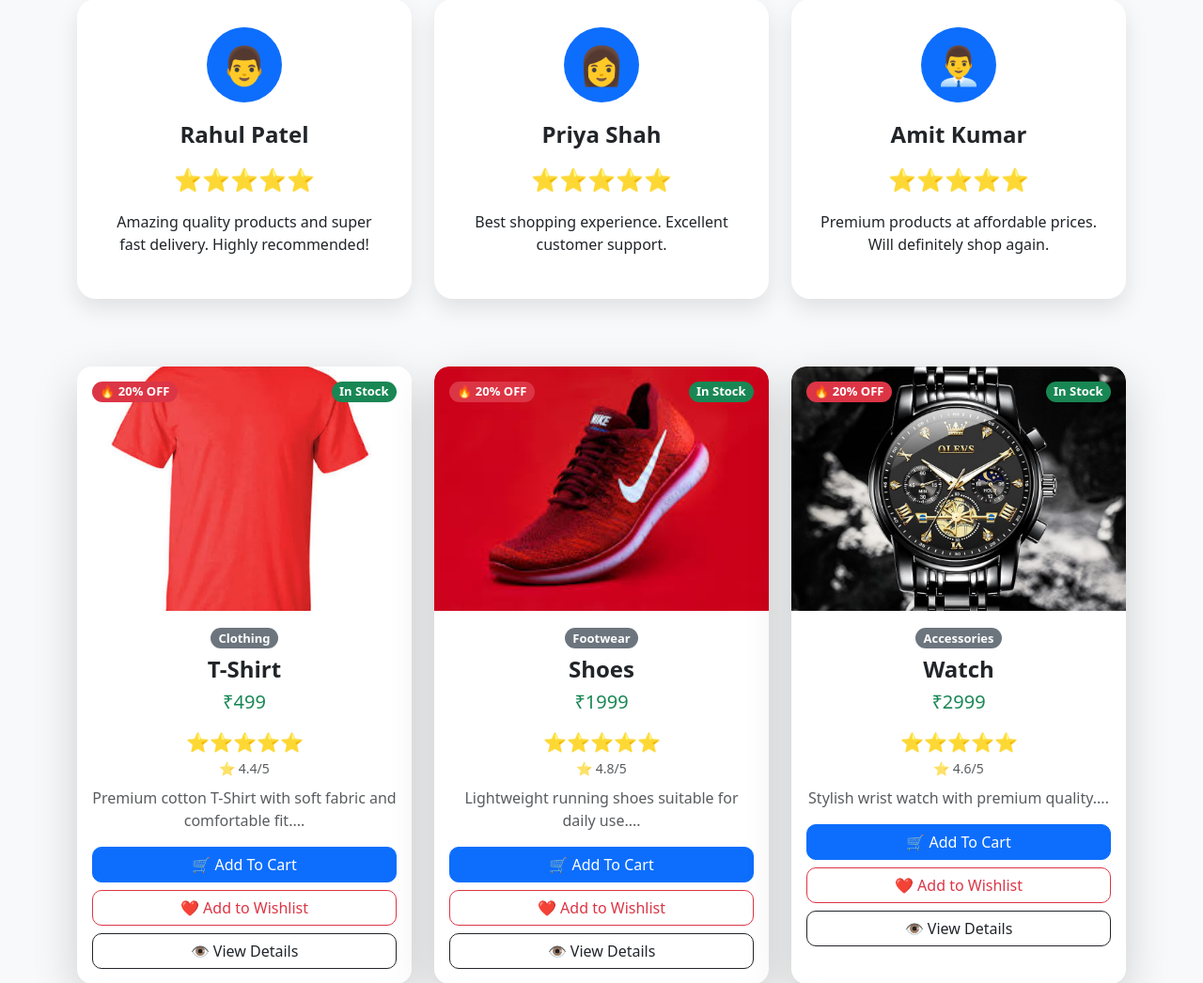
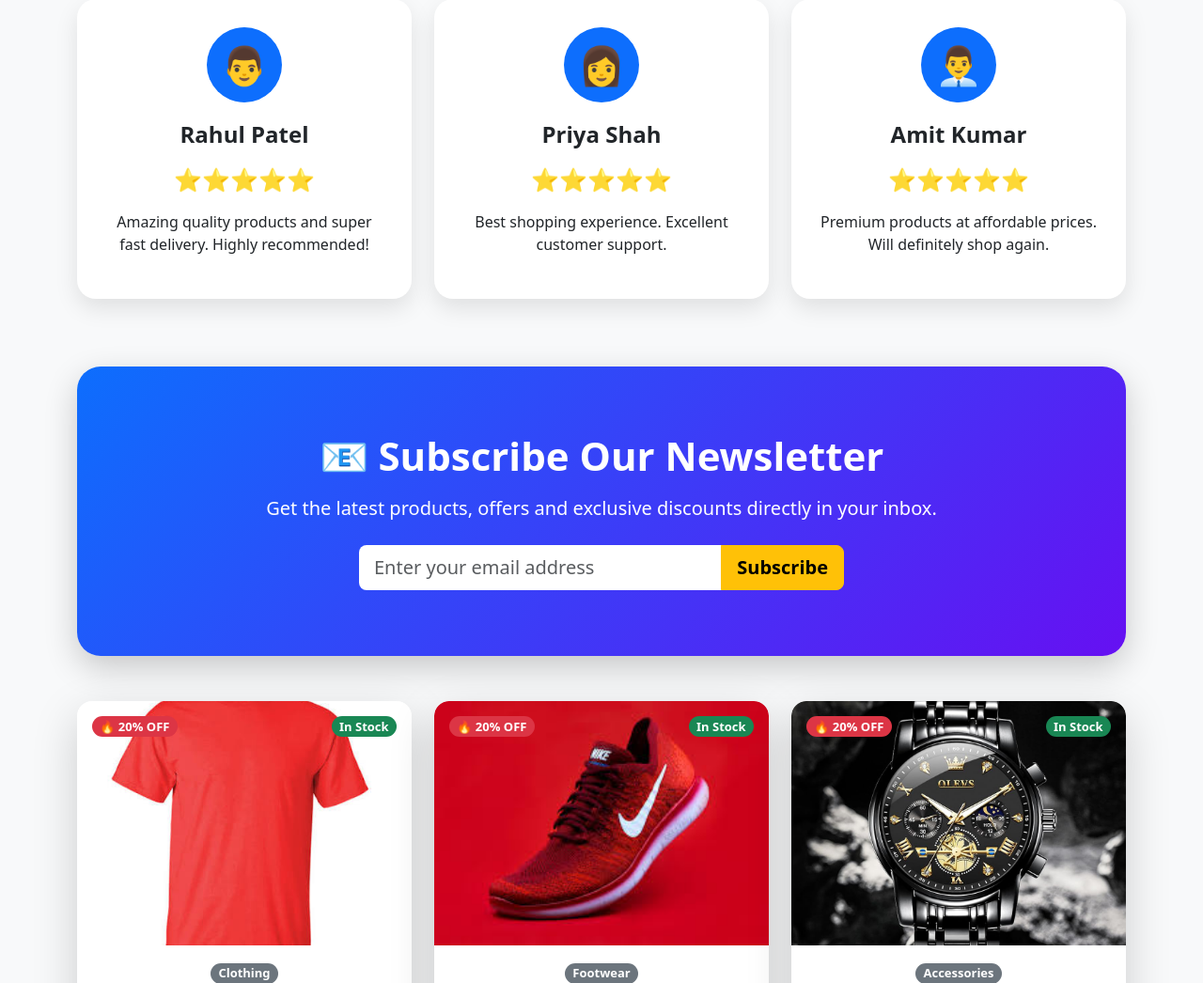
Before and after one commit to Aeroploy/AeroShop, a Flask app: page / in a window 1280 px wide. Shown: the part 1894-2940 px from the top of the page at 94% size. Run offline with Flask 3, Linux system fonts and the light colour scheme; data comes from the database, SQL or seed files in the repository.

Commit message:
Newsletter Subscription Section Added

```diff
--- a/static/css/style.css
+++ b/static/css/style.css
@@ -361,3 +361,53 @@ footer a:hover{
     margin:15px 0;
 
 }
+
+/* ==========================
+   Newsletter Section
+========================== */
+
+.newsletter-section{
+
+    background:linear-gradient(135deg,#0d6efd,#6610f2);
+
+    color:white;
+
+    padding:70px 30px;
+
+    border-radius:25px;
+
+    text-align:center;
+
+    box-shadow:0 12px 35px rgba(0,0,0,.20);
+
+}
+
+.newsletter-section h2{
+
+    font-size:42px;
+
+    font-weight:bold;
+
+}
+
+.newsletter-section p{
+
+    font-size:20px;
+
+}
+
+.newsletter-section input{
+
+    border:none;
+
+    padding:15px;
+
+}
+
+.newsletter-section button{
+
+    padding:15px 30px;
+
+    font-size:18px;
+
+}
--- a/templates/index.html
+++ b/templates/index.html
@@ -530,6 +530,49 @@
 </div>
 
 <!-- ==========================
+     Newsletter Section
+========================== -->
+
+<div class="container mt-5 mb-5">
+
+    <div class="newsletter-section">
+
+        <h2 class="fw-bold">
+            📧 Subscribe Our Newsletter
+        </h2>
+
+        <p class="mt-3">
+            Get the latest products, offers and exclusive discounts directly in your inbox.
+        </p>
+
+        <form class="row justify-content-center mt-4">
+
+            <div class="col-lg-6 col-md-8">
+
+                <div class="input-group input-group-lg">
+
+                    <input
+                        type="email"
+                        class="form-control"
+                        placeholder="Enter your email address">
+
+                    <button class="btn btn-warning fw-bold">
+
+                        Subscribe
+
+                    </button>
+
+                </div>
+
+            </div>
+
+        </form>
+
+    </div>
+
+</div>
+
+<!-- ==========================
      Products Start
 ========================== -->
 
```
